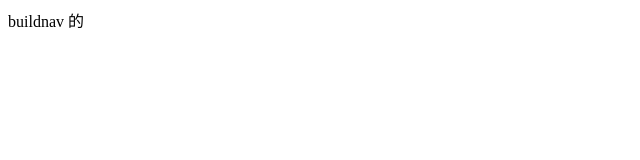
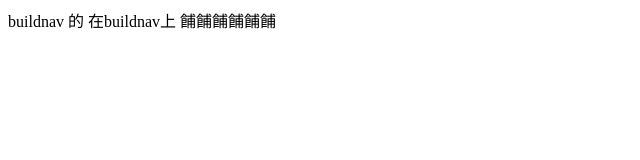
Before and after one commit to rubychou9083/rubyweb, a plain HTML site: page index3.html in a window 1280 px wide. Shown: the whole page, without its empty margins (0-640 px from the left). Drawn offline with Linux system fonts and the light colour scheme.

Commit message:
index3餔餔餔

```diff
--- a/index3.html
+++ b/index3.html
@@ -7,5 +7,10 @@
 </head>
 <body>
     buildnav 的
+
+
+
+    在buildnav上
+    餔餔餔餔餔餔
 </body>
 </html>
```
